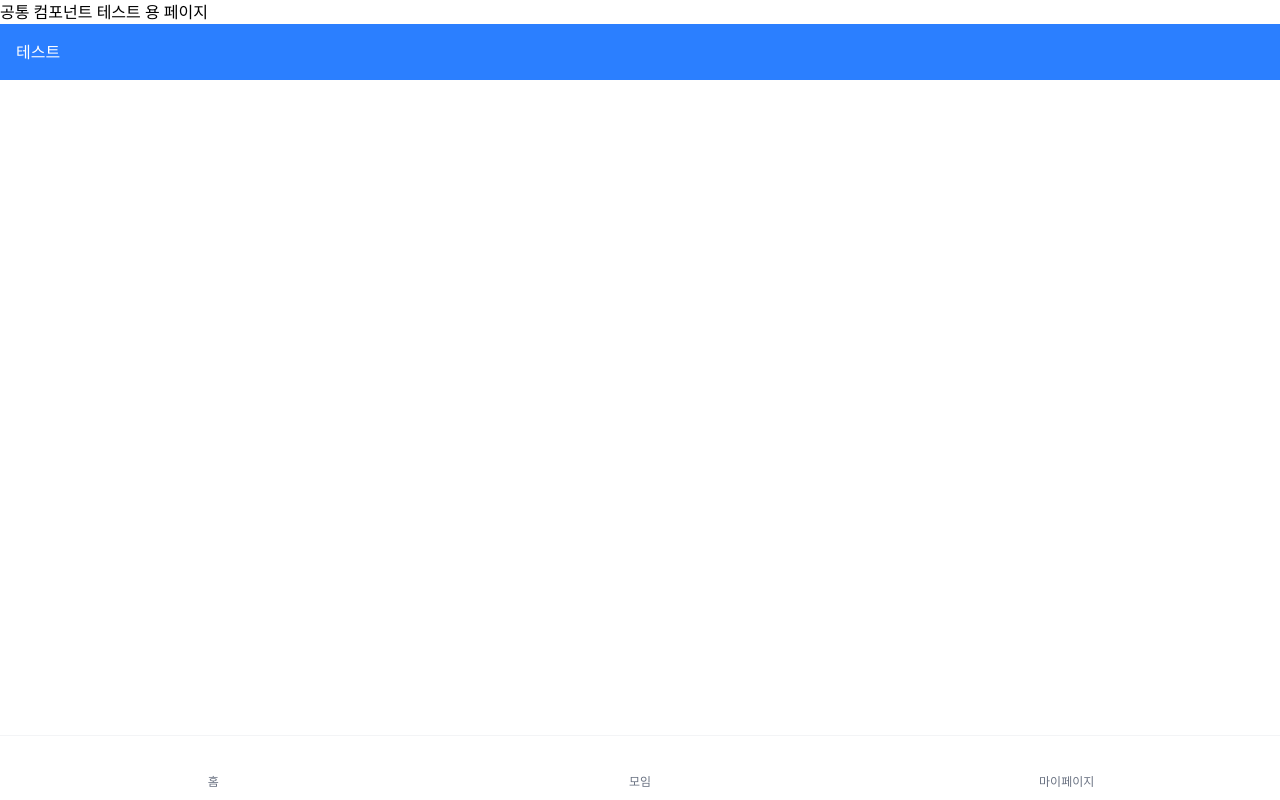
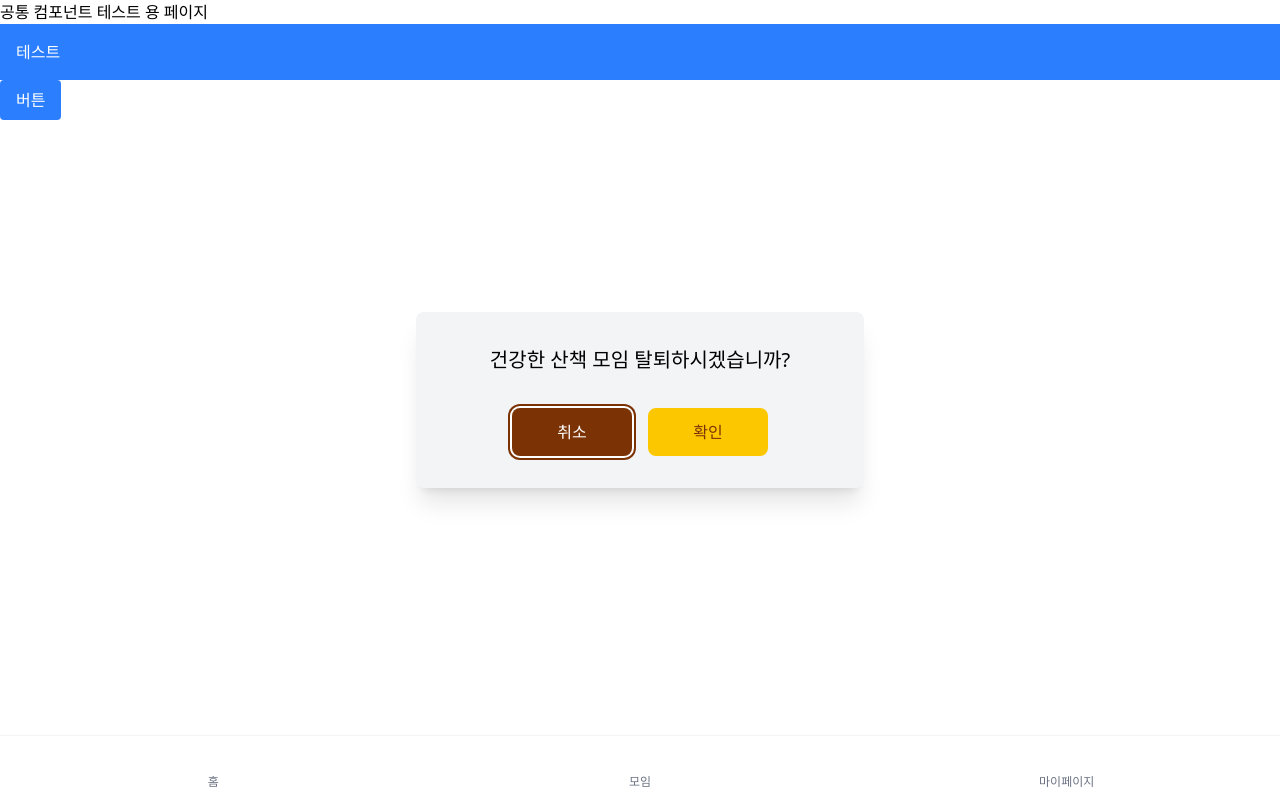
Before and after one commit to GoormOnlyOne/OnlyOne-Front, a React (Vite) app: page /components in a window 1280 px wide. Built offline with nearby package versions, Linux system fonts and the light colour scheme.

Commit message:
feat: 공통 컴포넌트 페이지에 모달 기능 작동 확인 추가

```diff
--- a/src/pages/ComponentGallery/ComponentGallery.tsx
+++ b/src/pages/ComponentGallery/ComponentGallery.tsx
@@ -1,7 +1,22 @@
+import { useState } from "react";
 import "tailwindcss";
 import Navigation from '../../components/common/Navigation';
+import { Modal } from "../../components/common/Modal";
 
 export const ComponentGallery = () => {
+  // 모달 상태 관리
+  const [isDefaultModalOpen, setIsDefaultModalOpen] = useState(true);
+
+  const handleCancel = () => {
+    alert('취소 버튼을 눌렀습니다.');
+    setIsDefaultModalOpen(false);
+  };
+
+  const handleConfirm = () => {
+    alert('확인 버튼을 눌렀습니다.');
+    setIsDefaultModalOpen(false);
+  };
+
   return (
     <div>
       <h1>공통 컴포넌트 테스트 용 페이지</h1>
@@ -13,6 +28,23 @@ export const ComponentGallery = () => {
       <div className="bg-blue-500 text-white p-4">
         테스트
       </div>
+
+      {/* 모달 */}
+      <Modal
+        isOpen={isDefaultModalOpen}
+        onClose={handleCancel}
+        onConfirm={handleConfirm}
+        title="건강한 산책 모임 탈퇴하시겠습니까?"
+      />
+
+      <button
+        title="메롱"
+        className="px-4 py-2 bg-blue-500 text-white rounded"
+        onClick={() => alert('메롱!')}
+      >
+        버튼
+      </button>
+
     </div>
   );
 };
```
Lines whose indentation alone changed are shown as unchanged.
